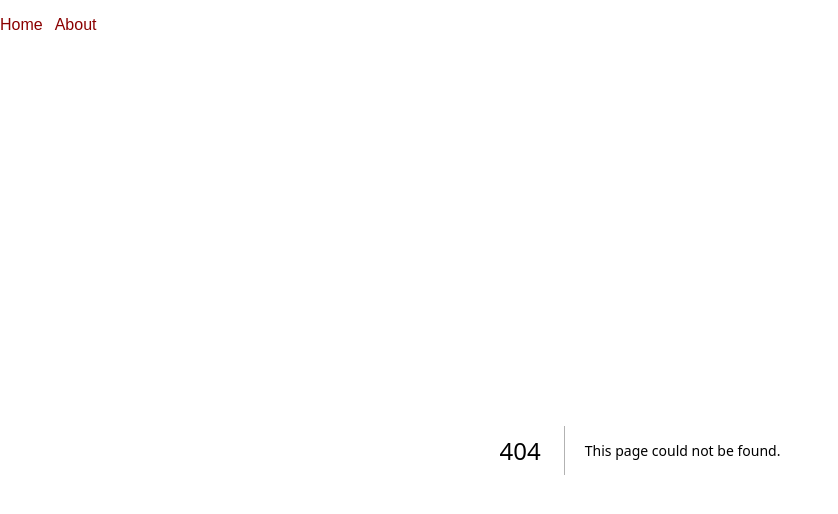
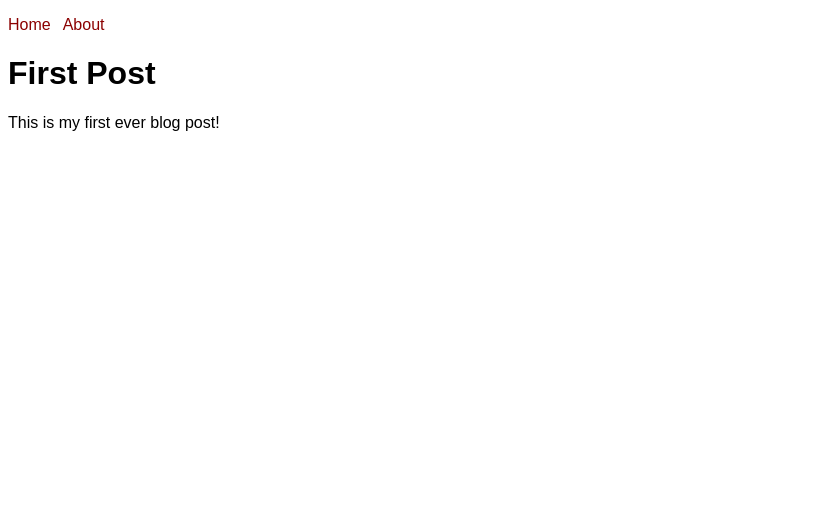
Before and after one commit to zakumann/nextjs_blog_exam, a Next.js app: page /posts/first-post in a window 1280 px wide. Before the commit this address had no page. Shown: the top 514 px of the page, without its empty margins (0-838 px from the left). Built offline with nearby package versions, Linux system fonts and the light colour scheme.

Commit message:
12122023

```diff
--- /dev/null
+++ b/pages/posts/first-post.js
@@ -0,0 +1,18 @@
+import Head from "next/head";
+
+export default function FirstPostPage(){
+    console.log('[FirstPostPage] render');
+    return(
+        <>
+        <Head>
+            <title>First Post - My Blog</title>
+        </Head>
+        <main>
+            <h1>First Post</h1>
+            <p>
+                This is my first ever blog post!
+            </p>
+        </main>
+        </>
+    );
+}
```
Also changed, not shown: content/posts/first-post.md (added, +11 -0 lines), pages/index.js (+6 -1 lines).
